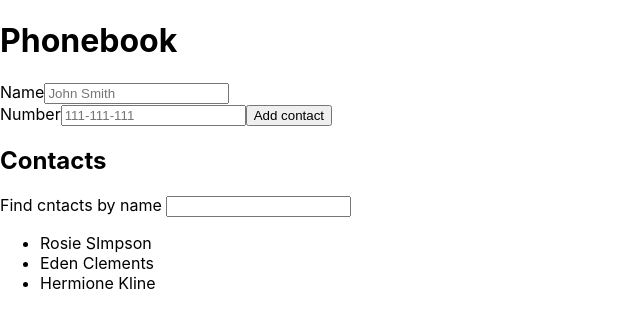
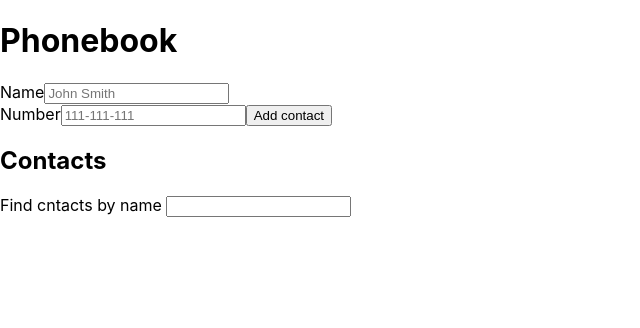
Before and after one commit to gprokopiv/react-hw-02-phonebook, a React (Create React App) app: page / in a window 1280 px wide. Shown: the top 328 px of the page, without its empty margins (0-640 px from the left). Built offline with nearby package versions, Linux system fonts and the light colour scheme.

Commit message:
contacts

```diff
--- a/src/App.js
+++ b/src/App.js
@@ -24,16 +24,25 @@ class App extends Component {
 
     this.setState({ [name]: value });
   };
+
   addContact = ({ name, number }) => {
     const id = uuidv4();
     const contact = {
+      id,
       name,
       number,
     };
   };
+
   onChange = e => {
     this.setState({ filter: e.currentTarget.value });
   };
+  // onDeleteContact = contactItem => {
+  //   const { contacts } = this.state;
+  //   this.setState(({ contacts }) => ({
+  //     contacts: contact.filter(contact => contact.id !== contactItem),
+  //   }));
+  // };
   render() {
     const { name, number } = this.state;
     return (
@@ -69,11 +78,24 @@ class App extends Component {
         <h2>Contacts</h2>
         <label>Find cntacts by name </label>
         <input type="text" value={this.filter} onChange={this.onChange} />
-        <ul>
+        {/* <ul>
+          {this.contacts.map(({ id, name, number }) => (
+            <li key={id}>
+              <p>
+                {name}: {number}{' '}
+              </p>
+              <button
+                type="button"
+                // onClick={() => onDeleteContact(id)}
+              >
+                {' '}
+              </button>
+            </li>
+          ))}
           <li>Rosie SImpson</li>
           <li>Eden Clements</li>
           <li>Hermione Kline</li>
-        </ul>
+        </ul> */}
       </Container>
     );
   }
```
